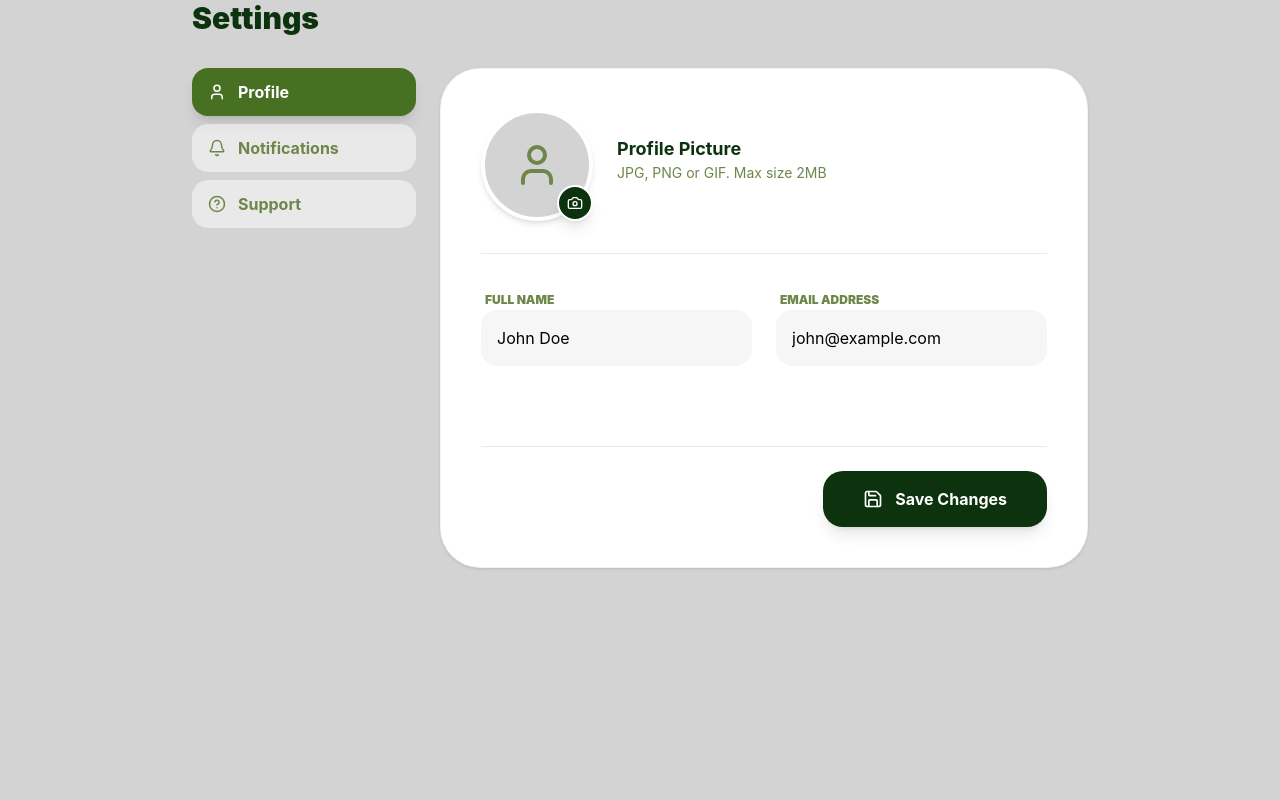
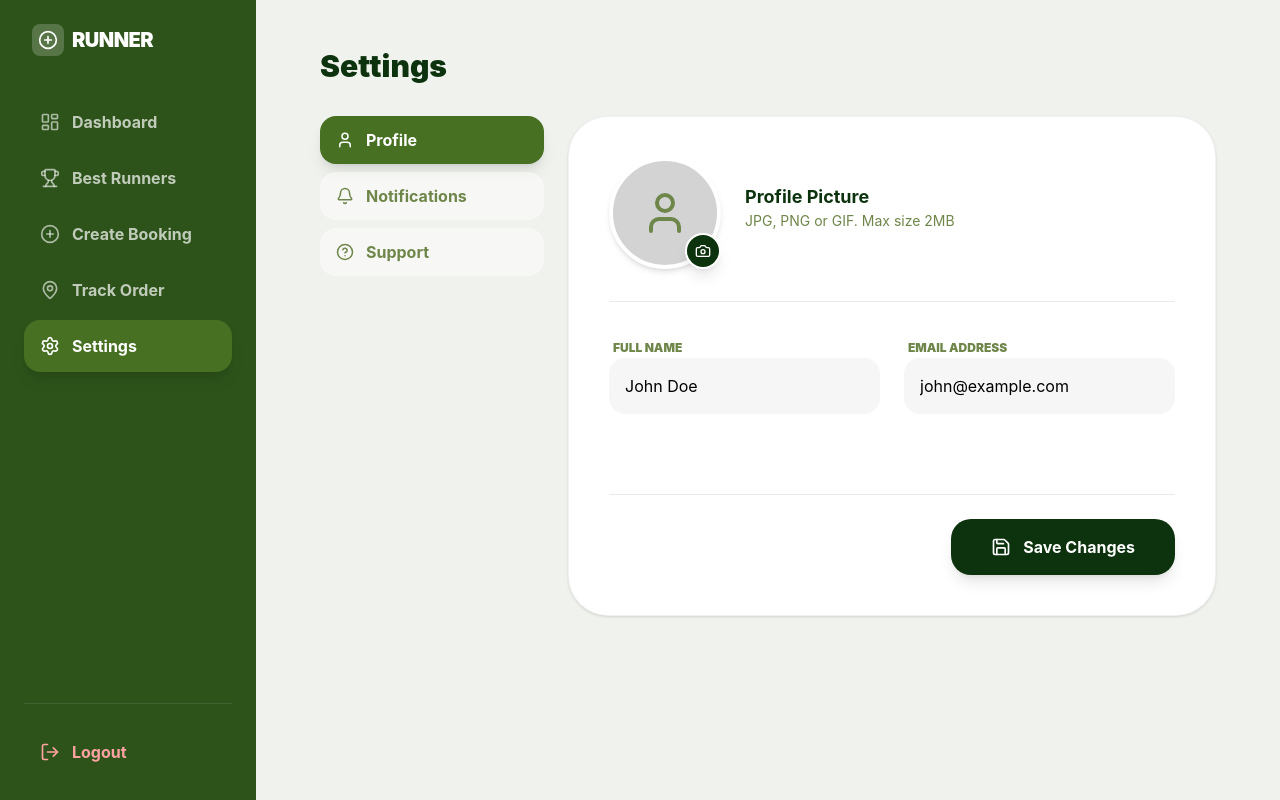
Before and after one commit to SheBuilds05/ConnectUs, a React app in the folder frontend/: page /user/settings in a window 1280 px wide. Built offline with nearby package versions, Linux system fonts and the light colour scheme; the HTML template or start-up script is replaced by a standard one.

Commit message:
Update frontend/createbooking

```diff
--- a/frontend/src/App.tsx
+++ b/frontend/src/App.tsx
@@ -50,14 +50,14 @@ function App() {
         } />
 
         {/* USER ROUTES */}
-        <Route path="/user/*" element={
-          <Routes>
-              <Route path="/" element={<UserBookings/>} />
-              <Route path="track" element={<UserTrackOrder />} />
-              <Route path="settings" element={<UserSettings />} />
-              <Route path="best-runners" element={<div className="p-10 text-center">Best Runners Content</div>} />
-          </Routes>
-        } />
+<Route path="/user/*" element={<MainLayout />}>
+  {/* The index route (path="/user") will now show UserBookings inside the layout */}
+  <Route index element={<UserBookings />} />
+  <Route path="bookings" element={<UserBookings />} />
+  <Route path="track" element={<UserTrackOrder />} />
+  <Route path="settings" element={<UserSettings />} />
+  <Route path="best-runners" element={<div className="p-10 text-center">Best Runners Content</div>} />
+</Route>
 
         {/* Catch-all redirect to Landing */}
         <Route path="*" element={<Navigate to="/" />} />
--- /dev/null
+++ b/frontend/src/components/UserSidebar.tsx
@@ -0,0 +1,82 @@
+import React from 'react';
+import { Link, useLocation } from 'react-router-dom';
+import {
+  LayoutDashboard,
+  PlusCircle,
+  MapPin,
+  Settings,
+  Trophy,
+  LogOut,
+  X
+} from 'lucide-react';
+
+interface UserSidebarProps {
+  isOpen: boolean;
+  onClose: () => void;
+}
+
+const UserSidebar = ({ isOpen, onClose }: UserSidebarProps) => {
+  const location = useLocation();
+
+  const menuItems = [
+  { name: 'Dashboard', path: '/user', icon: LayoutDashboard }, // Matches index
+  { name: 'Best Runners', path: '/user/best-runners', icon: Trophy },
+  { name: 'Create Booking', path: '/user/bookings', icon: PlusCircle },
+  { name: 'Track Order', path: '/user/track', icon: MapPin },
+  { name: 'Settings', path: '/user/settings', icon: Settings },
+];
+
+  return (
+    <aside
+      className={`fixed inset-y-0 left-0 z-50 w-64 bg-[#2D531A] text-white transform transition-transform duration-300 ease-in-out lg:translate-x-0
+      ${isOpen ? 'translate-x-0' : '-translate-x-full'}`}
+    >
+      <div className="h-full flex flex-col p-6">
+        {/* Branding Area */}
+        <div className="flex items-center justify-between mb-10 px-2">
+          <div className="flex items-center gap-2">
+            <div className="w-8 h-8 bg-white/20 rounded-lg flex items-center justify-center">
+              <PlusCircle size={20} className="text-white" />
+            </div>
+            <h1 className="text-xl font-black tracking-tight uppercase">Runner</h1>
+          </div>
+          <button className="lg:hidden p-1 hover:bg-white/10 rounded-lg" onClick={onClose}>
+            <X size={24} />
+          </button>
+        </div>
+
+        {/* Navigation Menu */}
+        <nav className="flex-1 space-y-1">
+          {menuItems.map((item) => {
+            const isActive = location.pathname === item.path;
+            return (
+              <Link
+                key={item.path}
+                to={item.path}
+                onClick={onClose}
+                className={`flex items-center gap-3 px-4 py-3.5 rounded-2xl transition-all duration-200 group ${
+                  isActive
+                    ? 'bg-[#477023] text-white shadow-lg shadow-black/10'
+                    : 'text-white/70 hover:text-white hover:bg-white/5'
+                }`}
+              >
+                <item.icon size={20} className={`${isActive ? 'text-white' : 'text-white/60 group-hover:text-white'}`} />
+                <span className="font-bold">{item.name}</span>
+              </Link>
+            );
+          })}
+        </nav>
+
+        {/* Footer Area */}
+        <div className="mt-auto pt-6 border-t border-white/10">
+          <button className="flex items-center gap-3 px-4 py-3 w-full text-red-300 hover:text-red-100 hover:bg-red-500/10 rounded-2xl transition-all font-bold">
+            <LogOut size={20} />
+            <span>Logout</span>
+          </button>
+        </div>
+      </div>
+    </aside>
+  );
+};
+
+export default UserSidebar;
--- a/frontend/src/layout/MainLayout.tsx
+++ b/frontend/src/layout/MainLayout.tsx
@@ -1,60 +1,46 @@
 import React, { useState } from 'react';
-import { Outlet, Link, useLocation } from 'react-router-dom';
-import { LayoutDashboard, PlusCircle, MapPin, Settings, Trophy, LogOut, Menu, X } from 'lucide-react';
+import { Outlet } from 'react-router-dom';
+import { Menu } from 'lucide-react';
+import UserSidebar from '../components/UserSidebar';
 
 const MainLayout = () => {
-  const [isOpen, setIsOpen] = useState(false);
-  const location = useLocation();
-
-  const menuItems = [
-    { name: 'Dashboard', path: '/dashboard', icon: LayoutDashboard },
-    { name: 'Best Runners', path: '/best-runners', icon: Trophy },
-    { name: 'Create Booking', path: '/bookings', icon: PlusCircle },
-    { name: 'Track Order', path: '/track', icon: MapPin },
-    { name: 'Settings', path: '/settings', icon: Settings },
-  ];
+  const [isSidebarOpen, setIsSidebarOpen] = useState(false);
 
   return (
-    <div className="min-h-screen flex bg-[#D3D3D3]">
-      {/* Sidebar */}
-      <aside className={`fixed inset-y-0 left-0 z-50 w-64 bg-[#2D531A] text-white transform transition-transform duration-300 lg:translate-x-0 ${isOpen ? 'translate-x-0' : '-translate-x-full'}`}>
-        <div className="h-full flex flex-col p-6">
-          <div className="flex items-center justify-between mb-10">
-            <h1 className="text-xl font-bold tracking-tight">SMART BOOKING</h1>
-            <button className="lg:hidden" onClick={() => setIsOpen(false)}><X /></button>
+    <div className="min-h-screen flex bg-[#F0F2ED]">
+      {/* Sidebar Component */}
+      <UserSidebar
+        isOpen={isSidebarOpen}
+        onClose={() => setIsSidebarOpen(false)}
+      />
+
+      {/* Mobile Backdrop Overlay */}
+      {isSidebarOpen && (
+        <div
+          className="fixed inset-0 bg-[#0D330E]/40 z-40 lg:hidden backdrop-blur-sm transition-opacity"
+          onClick={() => setIsSidebarOpen(false)}
+        />
+      )}
+
+      {/* Content Main Container */}
+      <main className="flex-1 lg:ml-64 flex flex-col min-h-screen">
+        {/* Mobile Header (Only visible on small/medium screens) */}
+        <header className="lg:hidden flex items-center justify-between p-4 bg-white border-b border-black/5">
+          <button
+            onClick={() => setIsSidebarOpen(true)}
+            className="p-2 text-[#0D330E] bg-[#D3D3D3]/20 rounded-xl"
+          >
+            <Menu size={24} />
+          </button>
+          <span className="font-black text-[#0D330E] text-sm tracking-widest uppercase">Runner</span>
+          <div className="w-10" /> {/* Balance spacer */}
+        </header>
+
+        {/* Page Viewport */}
+        <div className="p-4 md:p-8 lg:p-12">
+          <div className="max-w-5xl mx-auto">
+            <Outlet />
           </div>
-
-          <nav className="flex-1 space-y-2">
-            {menuItems.map((item) => (
-              <Link
-                key={item.path}
-                to={item.path}
-                onClick={() => setIsOpen(false)}
-                className={`flex items-center gap-3 px-4 py-3 rounded-xl transition-all ${
-                  location.pathname === item.path ? 'bg-[#477023] shadow-lg' : 'hover:bg-[#6E8649]/20'
-                }`}
-              >
-                <item.icon size={20} />
-                <span>{item.name}</span>
-              </Link>
-            ))}
-          </nav>
-
-          <button className="mt-auto flex items-center gap-3 px-4 py-3 text-red-200 hover:bg-red-900/20 rounded-xl">
-            <LogOut size={20} />
-            <span>Logout</span>
-          </button>
-        </div>
-      </aside>
-
-      {/* Main Content */}
-      <main className="flex-1 lg:ml-64 p-4 md:p-8">
-        <header className="lg:hidden mb-4 flex items-center justify-between bg-white/50 p-4 rounded-2xl">
-          <button onClick={() => setIsOpen(true)} className="text-[#0D330E]"><Menu /></button>
-          <span className="font-bold text-[#0D330E]">Smart Booking</span>
-        </header>
-        <div className="max-w-6xl mx-auto">
-          <Outlet />
         </div>
       </main>
     </div>
```
